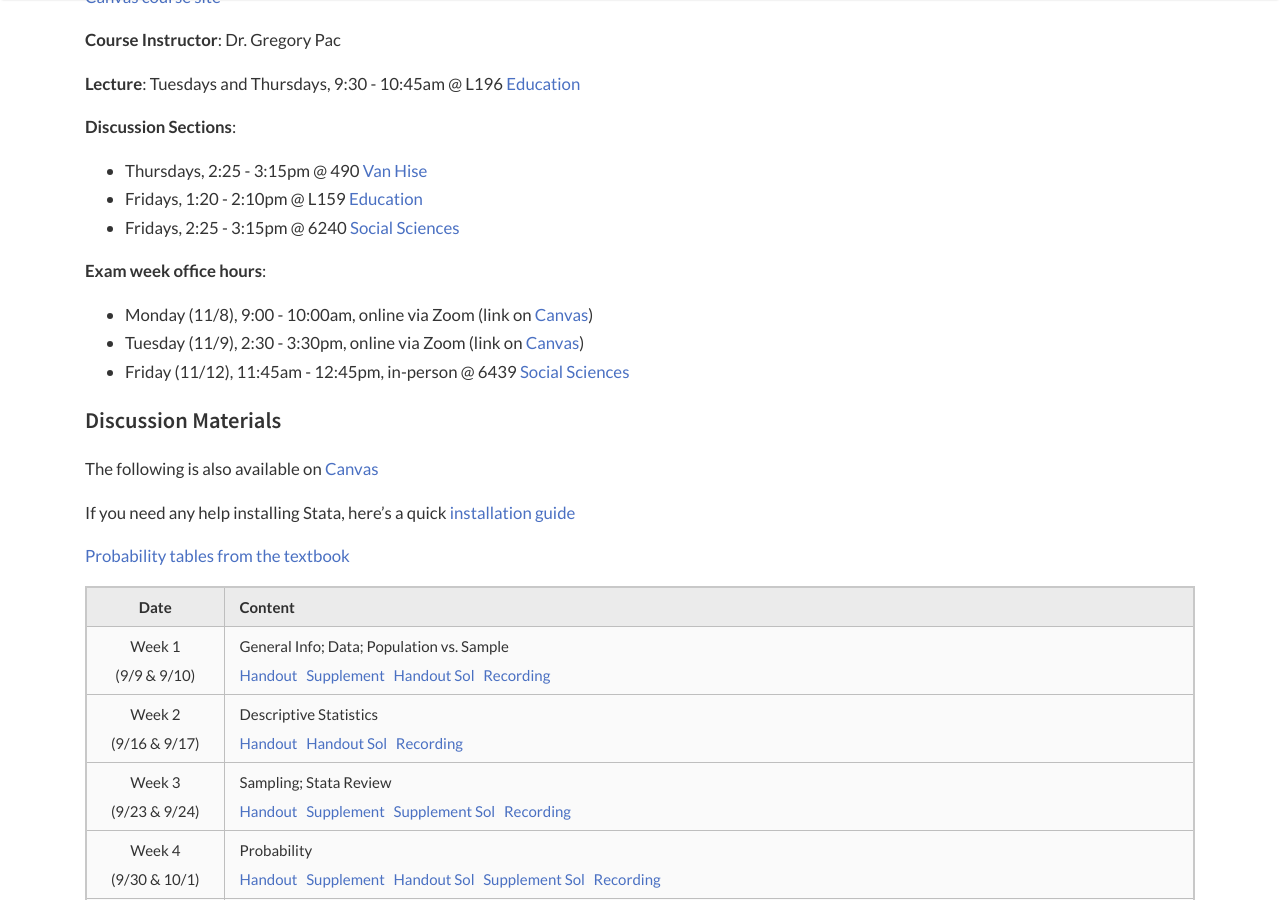
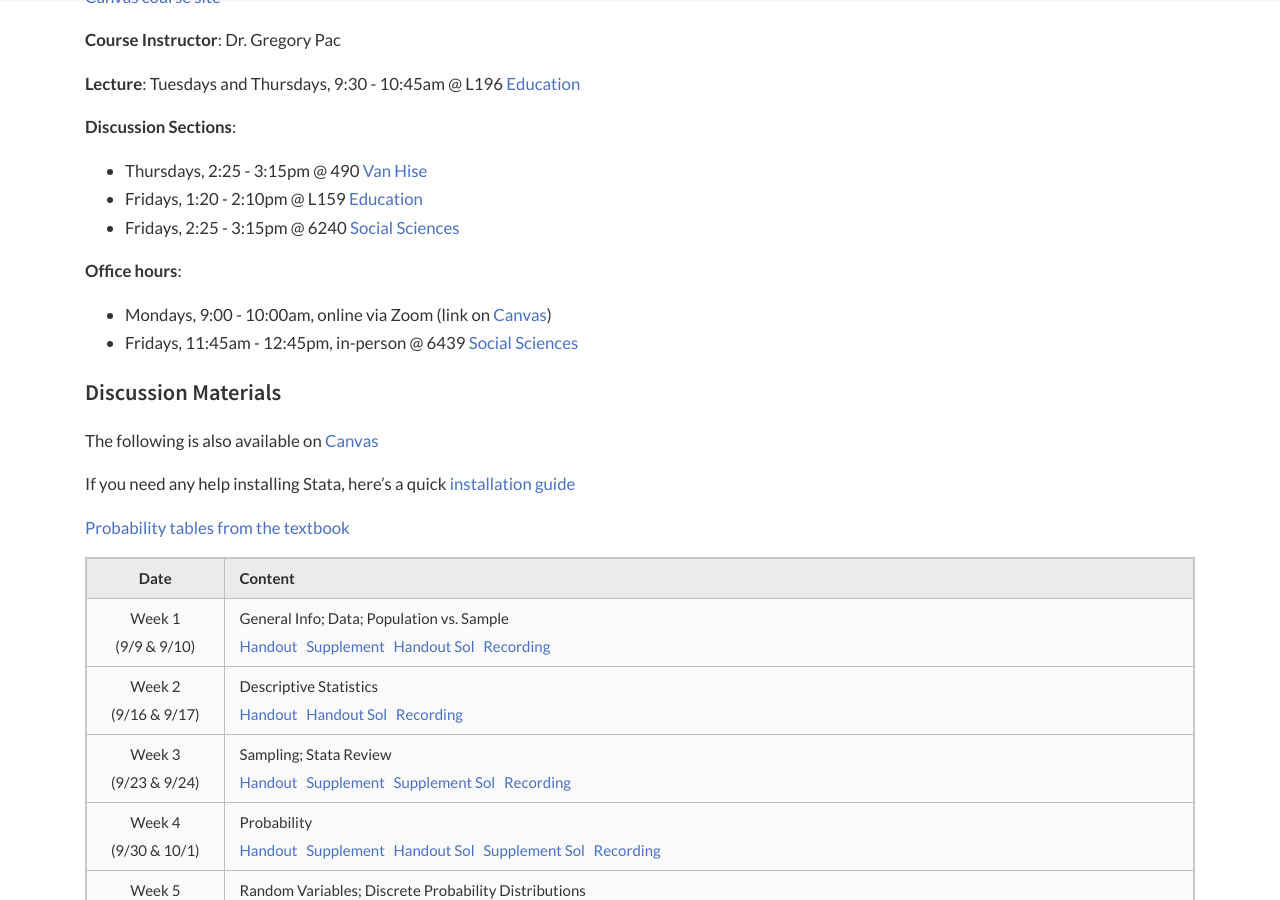
Before and after one commit to scaotravis/scaotravis.github.io, a Jekyll site: the page built from _pages/teaching/fa21-310.md, in a window 1280 px wide and 900 px high, scrolled down 389 px. Built offline with Jekyll 4.4.1, drawn with Linux system fonts in a browser that asks for light colours; nearby versions of some CDN libraries; comment, search, counter and statistics services are not loaded.

Commit message:
update 310 page

```diff
--- a/_pages/teaching/fa21-310.md
+++ b/_pages/teaching/fa21-310.md
@@ -20,11 +20,10 @@
 * Fridays, 1:20 - 2:10pm @ L159 [Education](https://map.wisc.edu/s/x8ot2t7k)
 * Fridays, 2:25 - 3:15pm @ 6240 [Social Sciences](https://map.wisc.edu/s/6hlqixeh)
 
-**Exam week office hours**:
+**Office hours**:
 
-* Monday (11/8), 9:00 - 10:00am, online via Zoom (link on [Canvas](https://canvas.wisc.edu/courses/257051/pages/ta-resources-for-traviss-students?module_item_id=4280756))
-* Tuesday (11/9), 2:30 - 3:30pm, online via Zoom (link on [Canvas](https://canvas.wisc.edu/courses/257051/pages/ta-resources-for-traviss-students?module_item_id=4280756))
-* Friday (11/12), 11:45am - 12:45pm, in-person @ 6439 [Social Sciences](https://map.wisc.edu/s/6hlqixeh)
+* Mondays, 9:00 - 10:00am, online via Zoom (link on [Canvas](https://canvas.wisc.edu/courses/257051/pages/ta-resources-for-traviss-students?module_item_id=4280756))
+* Fridays, 11:45am - 12:45pm, in-person @ 6439 [Social Sciences](https://map.wisc.edu/s/6hlqixeh)
 
 #### Discussion Materials
 
```
Also changed, not shown: 2 other files.
